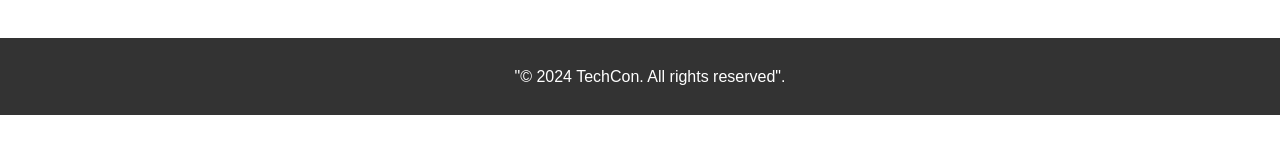
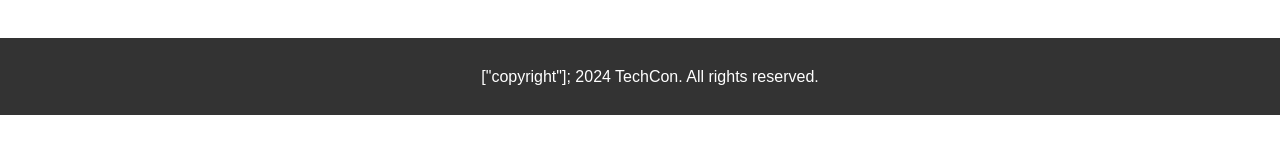
Before and after one commit to Muluneh92Petros/TechCon_HTML, a plain HTML site: page techcon_website/schedule.html in a window 1280 px wide. Shown: the part 524-678 px from the top of the page. Drawn offline with Linux system fonts and the light colour scheme.

Commit message:
schedule.html

```diff
--- a/techcon_website/schedule.html
+++ b/techcon_website/schedule.html
@@ -111,7 +111,7 @@
         </table>
     </main>
     <footer>
-        <p>"&copy; 2024 TechCon. All rights reserved".</p>
+        <p>["copyright"]; 2024 TechCon. All rights reserved.</p>
     </footer>
 </body>
 </html>
```
